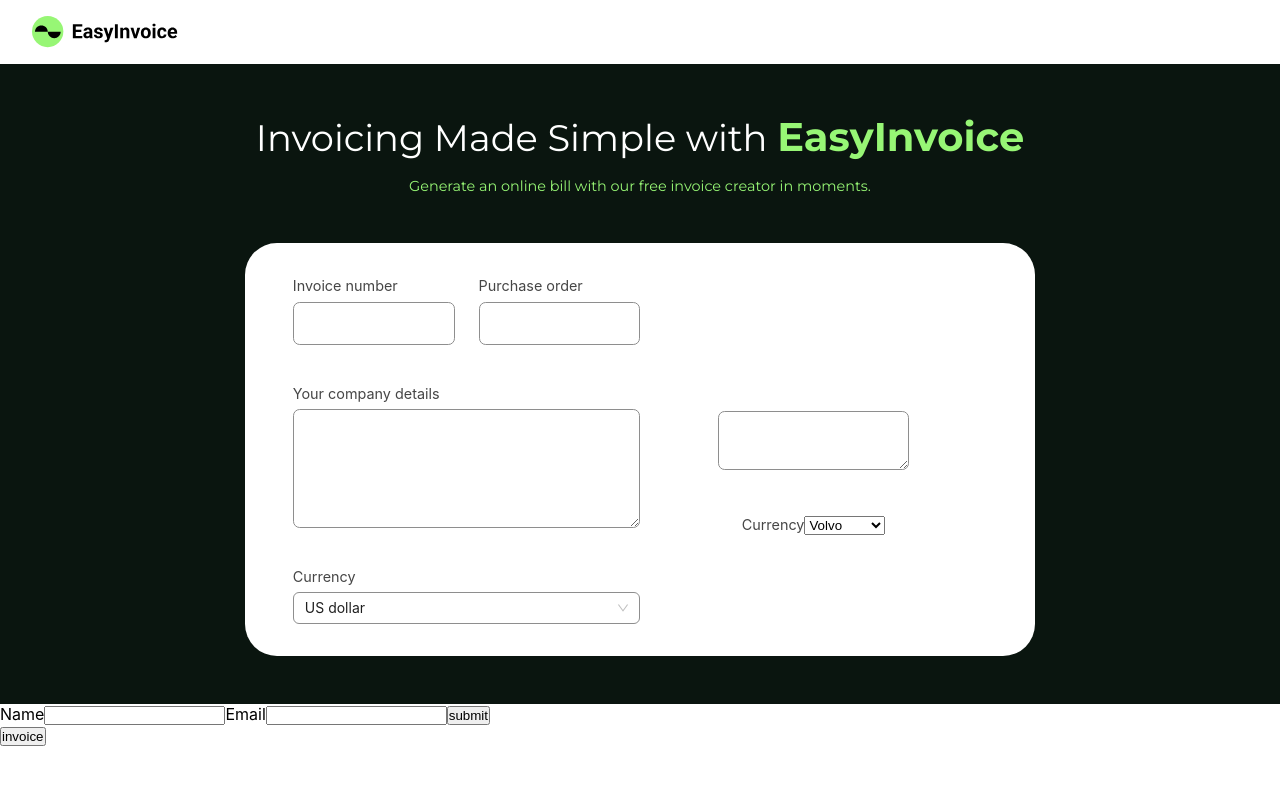
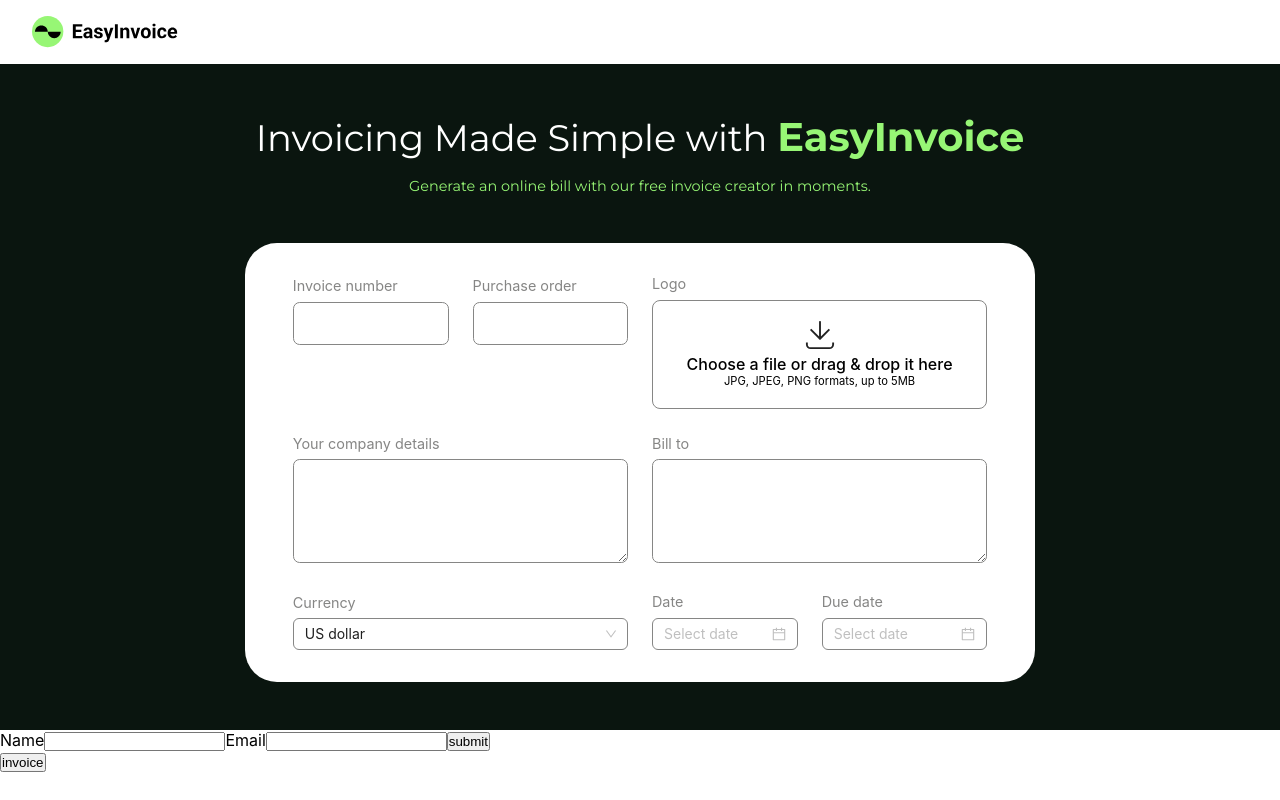
Before and after one commit to Abdulla09/invoice-builder, a React (Create React App) app in the folder frontend/: page /build in a window 1280 px wide. Built offline with nearby package versions, Linux system fonts and the light colour scheme.

Commit message:
detailDiv structure is complete

```diff
--- /dev/null
+++ b/frontend/src/components/Date.js
@@ -0,0 +1,10 @@
+import React from 'react';
+import { DatePicker } from 'antd';
+
+const Date = () => {
+  return (
+    <DatePicker />
+  );
+};
+
+export default Date;
--- a/frontend/src/css/build.css
+++ b/frontend/src/css/build.css
@@ -68,58 +68,128 @@
 .billDetailsDiv{
   width: 100%;
   display: flex;
+  flex-direction: column;
   justify-content: center;
   align-items: center;
 }
 
-.billDetailsDiv > div{
-  width: 100%;
-  display: flex;
-  flex-direction: column;
-  justify-content: center;
-  align-items: center;
-  gap:2.5em;
+.billDetailsDiv label{
+  font-size: 0.9rem;
+  color: #868685;
 }
 
-.billDetailsDiv label{
-  font-size: 0.9rem;
-  color: #464646;
-}
-
-.billDetailsDiv input,.billDetailsDiv textarea{
+.billDetailsDiv input[type="text"],.billDetailsDiv textarea{
   margin-top: 0.5em;
   width: 100%;
   padding: 1em 0.5em;
   border-radius: 0.5em;
-  border: 1.5px solid #8e8e8e;
+  border: 1.5px solid #868685;
+}
+
+.InvoicePurchaseLogoDiv{
+  width: 100%;
+  display: flex;
+  justify-content: center;
+  align-items: flex-start;
+  gap: 1.5em;
+}
+
+.InvoicePurchaseLogoDiv >div{
+  width: 100%;
+  display: flex;
+  justify-content: center;
+  gap: 1.5em;
+}
+
+.logoDiv{
+  display: flex;
+  flex-direction: column;
+  justify-content: flex-start !important;
+  align-items: flex-start;
+  gap: 0 !important;
+}
+
+.logoDiv >div{
+  width: 100%;
+  margin-top: 0.5em;
+  border: 1.5px solid #868685 ;
+  padding: 1.2em 1em;
+  border-radius: 0.5em;
+
+  text-align: center;
+}
+
+.logoDiv img{
+  width: 10%;
+}
+
+.logoDiv>div p:nth-child(2){
+  font-size: 1rem;
+  font-weight: 500;
+}
+
+.logoDiv>div p:nth-child(3){
+  font-size: 0.7rem;
+}
+
+
+.billToFromDiv{
+  margin-top: 1.5em;
+
+  width: 100%;
+  display: flex;
+  justify-content: center;
+  align-items: flex-start;
+  gap: 1.5em;
+}
+
+.billToFromDiv >div{
+  width: 100%;
+}
+
+.currencyDateDiv{
+  margin-top: 1.5em;
+
+  width: 100%;
+  display: flex;
+  justify-content: center;
+  align-items:flex-end;
+  gap: 1.5em;
+}
+
+.currencyDiv{
+  width: 100%;
+  display: flex;
+  flex-direction: column;
+  justify-content: space-between !important;
+  align-items: flex-start;
 }
 
 .antSelect{
   margin-top:0.5em;
+  width: 100%;
 }
 
 .ant-select-selector{
-  border: 1.5px solid #8e8e8e !important;
+  border: 1.5px solid #868685 !important;
   box-shadow:none !important;
 }
 
-.InvoicePurchaseDiv{
+.ant-select-selector span{
+  /* font-size: 1.1rem !important; */
+}
+
+.dateDiv{
+  width: 100%;
   display: flex;
-  justify-content: center;
-  align-items: center;
+  flex-direction: row !important;
   gap: 1.5em;
 }
 
-.companyDetailsDiv{
-  width: 100%;
-  display: flex;
-  flex-direction: column;
-}
-
-.currencyDiv{
-  display: flex;
-  flex-direction: column;
-  width: 100%;
+.ant-picker{
+  margin-top: 0.5em;
+  border: 1.5px solid #868685 !important;
+  box-shadow: none !important;
 }
 
 /* .billInnerDiv div>input,.billInnerDiv div>textarea{
--- a/frontend/src/pages/Build.js
+++ b/frontend/src/pages/Build.js
@@ -4,6 +4,8 @@
 import "../css/build.css"
 import logo from "../images/invoicelogo.svg"
 import Dropdown from "../components/Dropdown.js"
+import Date from "../components/Date.js"
+import downloadIcon from "../images/downloadIcon.svg"
 const Build = ()=>{
 
   const fileInputRef = useRef(null);
@@ -47,8 +49,8 @@
       <div className="billDiv">
         <div className="billInnerDiv">
           <div className="billDetailsDiv">
-            <div>
-              <div className="InvoicePurchaseDiv">
+            <div className="InvoicePurchaseLogoDiv">
+              <div>
                 <div>
                   <label>Invoice number</label>
                   <input type="text"></input>
@@ -58,42 +60,48 @@
                   <input type="text"></input>
                 </div>
               </div>
-
-              <div className="companyDetailsDiv">
-                <label>Your company details</label>
-                <textarea rows="6"></textarea>
-              </div>
-
-              <div className="currencyDiv">
-                <label>Currency</label>
-                <Dropdown />
+              <div className="logoDiv">
+                <label>Logo</label>
+                <div>
+                  <img src={downloadIcon} alt="downloadIcon" />
+                  <p>Choose a file or drag & drop it here</p>
+                  <p>JPG, JPEG, PNG formats, up to 5MB</p>
+                </div>
               </div>
             </div>
 
-            <div>
+            <div className="billToFromDiv">
               <div>
-
+                <label>Your company details</label>
+                <textarea rows="5">
+                </textarea>
               </div>
 
               <div>
-                <textarea></textarea>
+                <label>Bill to</label>
+                <textarea rows="5">
+                </textarea>
               </div>
 
-              <div>
-                <label for="currency">Currency</label>
+            </div>
 
-                <select name="currency" id="currency">
-                  <option value="volvo">Volvo</option>
-                  <option value="saab">Saab</option>
-                  <option value="mercedes">Mercedes</option>
-                  <option value="audi">Audi</option>
-                </select>
+            <div className="currencyDateDiv">
+              <div className="currencyDiv">
+              <label>Currency</label>
+              <Dropdown />
+              </div>
+
+              <div className="dateDiv">
+                <div>
+                  <label>Date</label>
+                  <Date />
+                </div>
+                <div>
+                  <label>Due date</label>
+                  <Date />
+                </div>
               </div>
             </div>
-
-
-          </div>
-          <div>
 
           </div>
         </div>
```
Also changed, not shown: frontend/src/images/downloadIcon.svg (added).
